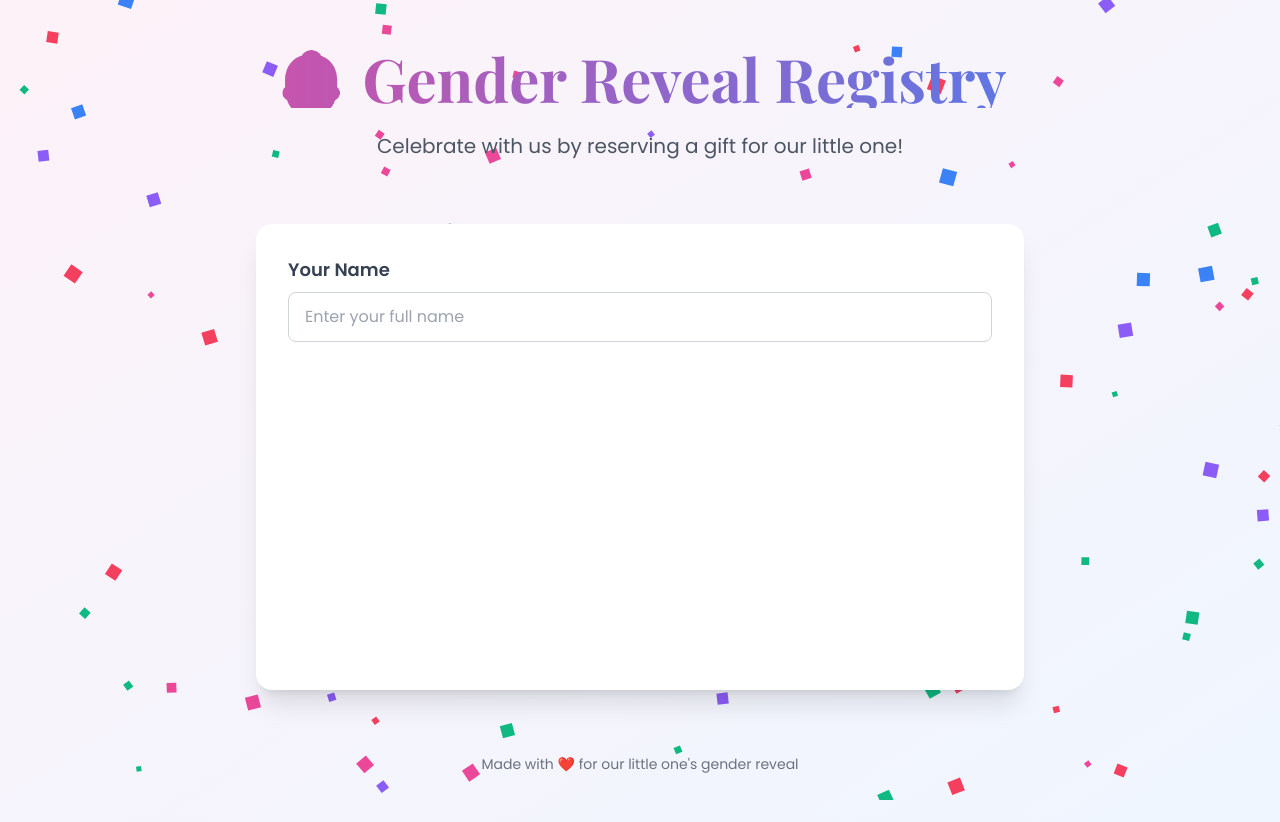
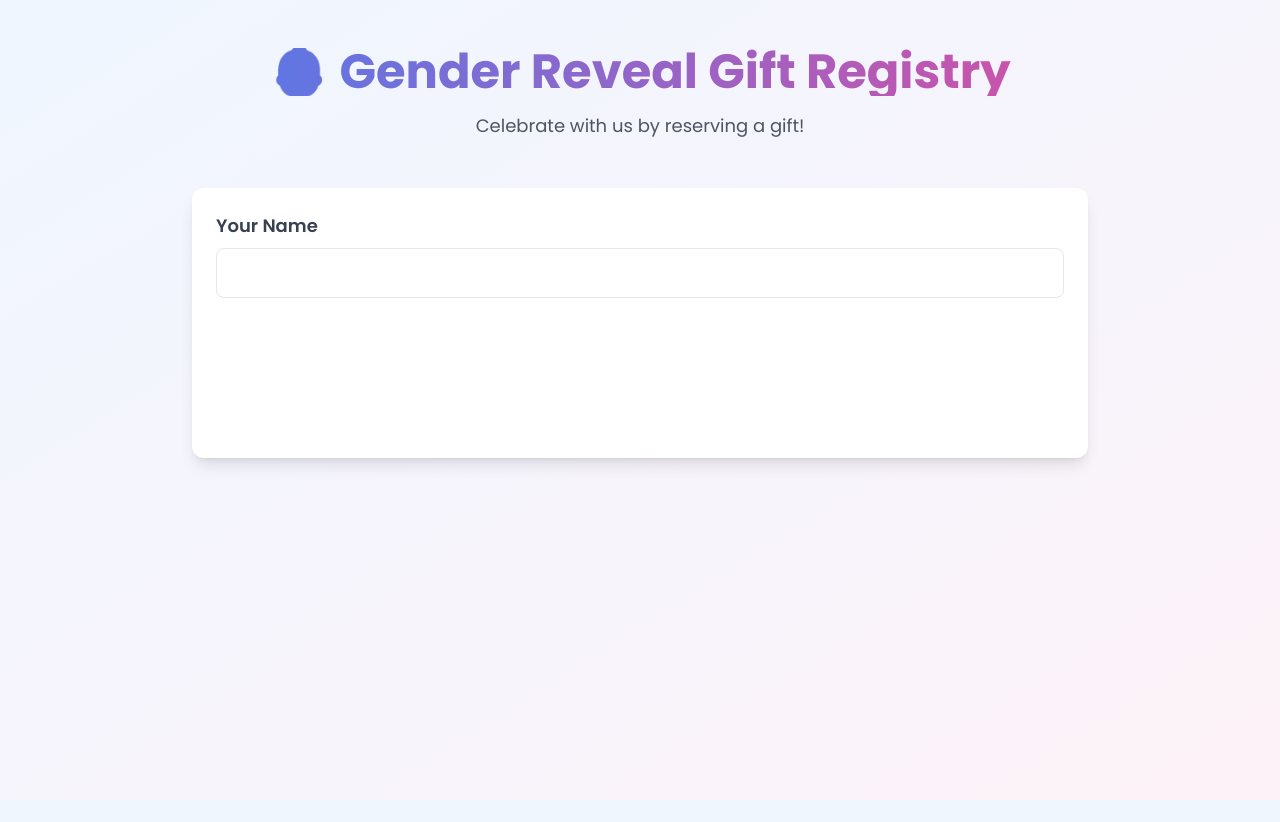
Before and after one commit to Emiliani323/babyshower, a Flask app: page / in a window 1280 px wide. After the commit the page ends 800 px from the top, so only its background shows below. Run offline with Flask 3, Linux system fonts and the light colour scheme; grey boxes marked "Sample" are stand-in pictures; a database or web service that is not in the repository returns one stand-in record (values such as "Sample title"); style sheets or scripts are compiled from the project's sources; some libraries are stand-ins or nearby versions.

Commit message:
iteration 2

```diff
--- a/app.py
+++ b/app.py
@@ -5,7 +5,7 @@ from database import init_db, get_all_gifts, reserve_gift
 app = Flask(__name__, static_folder='static')
 app.secret_key = os.getenv('FLASK_SECRET_KEY', 'dev-secret-key')
 
-# New way to initialize database (replaces before_first_request)
+# Initialize DB when app starts
 with app.app_context():
     init_db()
 
@@ -13,25 +13,22 @@ with app.app_context():
 def index():
     error = request.args.get('error')
     if error == 'already_reserved':
-        flash('This gift has already been reserved by someone else. Please choose another.', 'error')
+        flash('This gift was already reserved. Please choose another.', 'error')
     return render_template("index.html", gifts=get_all_gifts())
 
 @app.route("/reserve", methods=["POST"])
 def reserve():
-    guest_name = request.form.get("name", "").strip()
+    name = request.form.get("name", "").strip()
     gift_id = request.form.get("gift_id")
 
-    if not guest_name or not gift_id:
+    if not name or not gift_id:
         flash('Please enter your name and select a gift', 'error')
         return redirect("/")
 
-    try:
-        if reserve_gift(int(gift_id), guest_name):
-            flash(f'Thank you {guest_name}! You have successfully reserved your gift.', 'success')
-        else:
-            return redirect("/?error=already_reserved")
-    except ValueError:
-        flash('Invalid gift ID', 'error')
+    if reserve_gift(int(gift_id), name):
+        flash(f'Thank you {name}! Gift reserved successfully.', 'success')
+    else:
+        return redirect("/?error=already_reserved")
 
     return redirect("/")
 
--- a/static/js/main.js
+++ b/static/js/main.js
@@ -1,112 +1,47 @@
 document.addEventListener('DOMContentLoaded', () => {
-    // GSAP Animations
+    // Header animation
+    gsap.from("#header", {
+        duration: 1,
+        y: -50,
+        opacity: 0,
+        ease: "back.out(1.7)"
+    });
+
+    // Gift cards animation
     gsap.from(".gift-card", {
         duration: 0.8,
         y: 50,
         opacity: 0,
         stagger: 0.1,
-        ease: "back.out(1.7)",
-        delay: 0.5
+        ease: "power2.out",
+        delay: 0.3
     });
 
-    // Hover animations
-    document.querySelectorAll('.gift-card').forEach(card => {
-        card.addEventListener('mouseenter', () => {
-            gsap.to(card, {
-                duration: 0.3,
-                scale: 1.03,
-                boxShadow: '0 25px 50px -12px rgba(0, 0, 0, 0.25)',
+    // Button hover effects
+    document.querySelectorAll('.reserve-btn').forEach(btn => {
+        btn.addEventListener('mouseenter', () => {
+            gsap.to(btn, {
+                duration: 0.2,
+                scale: 1.05,
                 ease: "power2.out"
             });
         });
-
-        card.addEventListener('mouseleave', () => {
-            gsap.to(card, {
-                duration: 0.3,
+        btn.addEventListener('mouseleave', () => {
+            gsap.to(btn, {
+                duration: 0.2,
                 scale: 1,
-                boxShadow: '0 4px 6px -1px rgba(0, 0, 0, 0.1), 0 2px 4px -1px rgba(0, 0, 0, 0.06)',
                 ease: "power2.out"
             });
         });
     });
 
-    // Confetti setup
-    const canvas = document.getElementById('confetti-canvas');
-    const ctx = canvas.getContext('2d');
-    canvas.width = window.innerWidth;
-    canvas.height = window.innerHeight;
-
-    const confettiPieces = [];
-    const colors = ['#ec4899', '#3b82f6', '#f43f5e', '#8b5cf6', '#10b981'];
-
-    class Confetti {
-        constructor() {
-            this.x = Math.random() * canvas.width;
-            this.y = Math.random() * canvas.height - canvas.height;
-            this.size = Math.random() * 10 + 5;
-            this.color = colors[Math.floor(Math.random() * colors.length)];
-            this.rotation = Math.random() * 360;
-            this.speed = Math.random() * 3 + 2;
-            this.rotationSpeed = Math.random() * 5 - 2.5;
-            this.oscillation = Math.random() * 2;
-            this.oscillationSpeed = Math.random() * 0.1;
-            this.time = 0;
-        }
-
-        update() {
-            this.time += 0.01;
-            this.y += this.speed;
-            this.rotation += this.rotationSpeed;
-            this.x += Math.sin(this.time * this.oscillationSpeed) * this.oscillation;
-
-            if (this.y > canvas.height) {
-                this.y = 0;
-                this.x = Math.random() * canvas.width;
-            }
-        }
-
-        draw() {
-            ctx.save();
-            ctx.translate(this.x, this.y);
-            ctx.rotate(this.rotation * Math.PI / 180);
-            ctx.fillStyle = this.color;
-            ctx.fillRect(-this.size/2, -this.size/2, this.size, this.size);
-            ctx.restore();
-        }
-    }
-
-    // Create confetti
-    for (let i = 0; i < 100; i++) {
-        confettiPieces.push(new Confetti());
-    }
-
-    function animateConfetti() {
-        ctx.clearRect(0, 0, canvas.width, canvas.height);
-
-        confettiPieces.forEach(confetti => {
-            confetti.update();
-            confetti.draw();
-        });
-
-        requestAnimationFrame(animateConfetti);
-    }
-
-    animateConfetti();
-
-    // Window resize handler
-    window.addEventListener('resize', () => {
-        canvas.width = window.innerWidth;
-        canvas.height = window.innerHeight;
-    });
-
-    // Flash message animation
-    const flashMessages = document.querySelectorAll('.flash-message');
-    flashMessages.forEach(msg => {
+    // Flash messages animation
+    document.querySelectorAll('.flash-message').forEach(msg => {
         gsap.from(msg, {
             duration: 0.5,
-            y: -20,
+            x: -50,
             opacity: 0,
-            ease: "back.out(1.7)"
+            ease: "power2.out"
         });
 
         setTimeout(() => {
--- a/templates/index.html
+++ b/templates/index.html
@@ -3,34 +3,36 @@
 <head>
     <meta charset="UTF-8">
     <meta name="viewport" content="width=device-width, initial-scale=1.0">
-    <title>Gender Reveal Gift Registry</title>
+    <title>Gender Reveal Registry</title>
     <script src="https://cdn.tailwindcss.com"></script>
     <script src="https://cdnjs.cloudflare.com/ajax/libs/gsap/3.12.2/gsap.min.js"></script>
-    <link rel="stylesheet" href="https://cdnjs.cloudflare.com/ajax/libs/animate.css/4.1.1/animate.min.css"/>
-    <link href="https://fonts.googleapis.com/css2?family=Poppins:wght@400;600;700&family=Playfair+Display:wght@700&display=swap" rel="stylesheet">
-    <link href="/static/css/main.css" rel="stylesheet">
+    <link href="https://fonts.googleapis.com/css2?family=Poppins:wght@400;600;700&display=swap" rel="stylesheet">
+    <style>
+        body {
+            font-family: 'Poppins', sans-serif;
+        }
+        .gift-card {
+            transition: all 0.3s ease;
+            transform-origin: center;
+        }
+    </style>
 </head>
-<body class="bg-gradient-to-br from-pink-50 to-blue-50 min-h-screen font-poppins">
-    <!-- Confetti Canvas -->
-    <canvas id="confetti-canvas" class="fixed top-0 left-0 w-full h-full pointer-events-none z-10"></canvas>
-
+<body class="bg-gradient-to-br from-blue-50 to-pink-50 min-h-screen">
     <div class="container mx-auto px-4 py-12">
-        <!-- Header with Animation -->
-        <header class="text-center mb-16">
-            <h1 class="text-5xl md:text-6xl font-playfair font-bold mb-6 text-transparent bg-clip-text bg-gradient-to-r from-pink-500 to-blue-500 animate__animated animate__fadeInDown">
-                👶 Gender Reveal Registry
+        <!-- Animated Header -->
+        <header class="text-center mb-12" id="header">
+            <h1 class="text-4xl md:text-5xl font-bold mb-4 text-transparent bg-clip-text bg-gradient-to-r from-blue-500 to-pink-500">
+                👶 Gender Reveal Gift Registry
             </h1>
-            <p class="text-xl text-gray-600 max-w-2xl mx-auto animate__animated animate__fadeIn animate__delay-1s">
-                Celebrate with us by reserving a gift for our little one!
-            </p>
+            <p class="text-lg text-gray-600">Celebrate with us by reserving a gift!</p>
         </header>
 
         <!-- Flash Messages -->
-        <div id="flash-messages" class="max-w-3xl mx-auto mb-8">
+        <div id="flash-messages" class="max-w-2xl mx-auto mb-8">
             {% with messages = get_flashed_messages(with_categories=true) %}
                 {% if messages %}
                     {% for category, message in messages %}
-                        <div class="flash-message animate__animated animate__fadeIn p-4 mb-4 rounded-lg
+                    <div class="flash-message p-4 mb-4 rounded-lg
                         {% if category == 'error' %}bg-red-100 text-red-800{% else %}bg-green-100 text-green-800{% endif %}">
                         {{ message }}
                     </div>
@@ -39,44 +41,33 @@
             {% endwith %}
         </div>
 
-        <!-- Reservation Form -->
-        <form action="/reserve" method="post" class="max-w-3xl mx-auto bg-white rounded-2xl shadow-xl p-8 mb-16 transform transition-all hover:shadow-2xl animate__animated animate__fadeInUp animate__delay-1s">
-            <div class="mb-8">
-                <label for="name" class="block text-lg font-semibold text-gray-700 mb-2">Your Name</label>
-                <input type="text" name="name" id="name" required
-                    class="w-full px-4 py-3 rounded-lg border border-gray-300 focus:outline-none focus:ring-2 focus:ring-pink-300 transition-all"
-                    placeholder="Enter your full name">
+        <!-- Main Form -->
+        <form method="POST" action="/reserve" class="max-w-4xl mx-auto bg-white rounded-xl shadow-lg p-6 mb-8">
+            <div class="mb-6">
+                <label class="block text-lg font-semibold text-gray-700 mb-2">Your Name</label>
+                <input type="text" name="name" required
+                    class="w-full px-4 py-3 rounded-lg border border-gray-200 focus:outline-none focus:ring-2 focus:ring-pink-300 transition-all">
             </div>
 
             <!-- Gift Grid -->
-            <div class="grid grid-cols-1 md:grid-cols-2 lg:grid-cols-3 gap-6">
+            <div class="grid grid-cols-1 md:grid-cols-2 lg:grid-cols-3 gap-6" id="gift-grid">
                 {% for gift in gifts %}
-                    <div class="gift-card bg-white rounded-xl overflow-hidden shadow-md hover:shadow-lg transition-all transform hover:-translate-y-1 relative border-2
+                <div class="gift-card bg-white rounded-lg overflow-hidden shadow-md hover:shadow-lg transition-all border-2
                     {% if gift.reserved_by %}border-gray-200{% else %}border-transparent hover:border-pink-200{% endif %}">
-                        {% if gift.image_url %}
-                            <div class="h-48 overflow-hidden">
-                                <img src="{{ gift.image_url }}" alt="{{ gift.name }}"
-                                    class="w-full h-full object-contain p-4 gift-image">
-                            </div>
-                        {% endif %}
-
-                        <div class="p-4">
-                            <h3 class="font-semibold text-lg mb-2 text-gray-800 gift-name">{{ gift.name }}</h3>
+                    <div class="p-5">
+                        <h3 class="text-lg font-semibold text-gray-800 mb-2">{{ gift.name }}</h3>
 
                         {% if gift.reserved_by %}
-                                <div class="reserved-badge absolute top-2 right-2 bg-pink-500 text-white text-xs font-bold px-2 py-1 rounded-full">
-                                    Reserved
+                            <div class="text-sm text-pink-600 font-medium mb-3">
+                                Reserved by: {{ gift.reserved_by }}
                             </div>
-                                <p class="text-sm text-gray-500 mt-2">
-                                    <span class="font-medium">By:</span> {{ gift.reserved_by }}
-                                </p>
                         {% else %}
                             <a href="{{ gift.link }}" target="_blank"
-                                    class="inline-block text-pink-600 hover:text-pink-800 text-sm font-medium mb-3 gift-link">
+                                class="inline-block text-blue-600 hover:text-blue-800 text-sm font-medium mb-3">
                                 View on Amazon
                             </a>
                             <button type="submit" name="gift_id" value="{{ gift.id }}"
-                                    class="w-full bg-gradient-to-r from-pink-500 to-blue-500 hover:from-pink-600 hover:to-blue-600 text-white font-medium py-2 px-4 rounded-lg transition-all transform hover:scale-105 reserve-btn">
+                                class="w-full bg-gradient-to-r from-pink-500 to-blue-500 text-white font-medium py-2 px-4 rounded-lg transition-all hover:opacity-90 reserve-btn">
                                 Reserve Gift
                             </button>
                         {% endif %}
@@ -85,13 +76,9 @@
                 {% endfor %}
             </div>
         </form>
-
-        <!-- Footer -->
-        <footer class="text-center text-gray-500 text-sm mt-12">
-            <p>Made with ❤️ for our little one's gender reveal</p>
-        </footer>
     </div>
 
+    <!-- GSAP Animations -->
     <script src="/static/js/main.js"></script>
 </body>
 </html>
```
Also changed, not shown: database.py (+47 -73 lines), initial_data.py (+0 -12 lines). Lines whose indentation alone changed are shown as unchanged.
